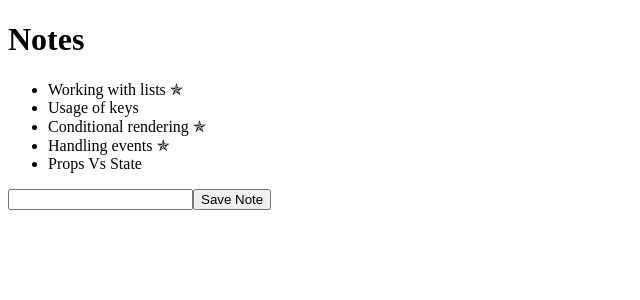
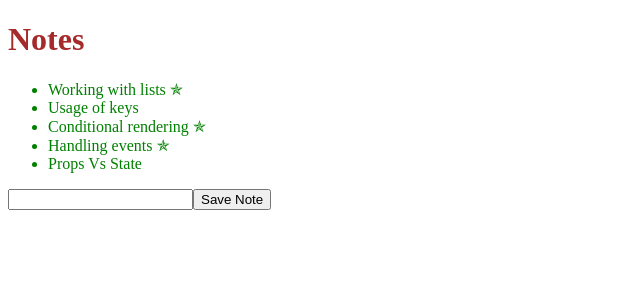
Before and after one commit to githubscientist/react-b51, a React (Vite) app: page / in a window 1280 px wide. Shown: the top 300 px of the page, without its empty margins (0-640 px from the left). Built offline with nearby package versions, Linux system fonts and the light colour scheme.

Commit message:
adding external styles

```diff
--- a/src/App.jsx
+++ b/src/App.jsx
@@ -1,12 +1,13 @@
 import React from 'react';
 import Note from './components/Note';
+import './styles/App.css';
 
 function App({notes}) {
 
   return (
     <div>
       <h1>Notes</h1>
-      <ul>
+      <ul id='list'>
         {
           notes.map(note =>
             <Note key={ note.id } note={ note } />
--- /dev/null
+++ b/src/styles/App.css
@@ -0,0 +1,7 @@
+h1 {
+    color: brown;
+}
+
+#list {
+    color: green;
+}
```
